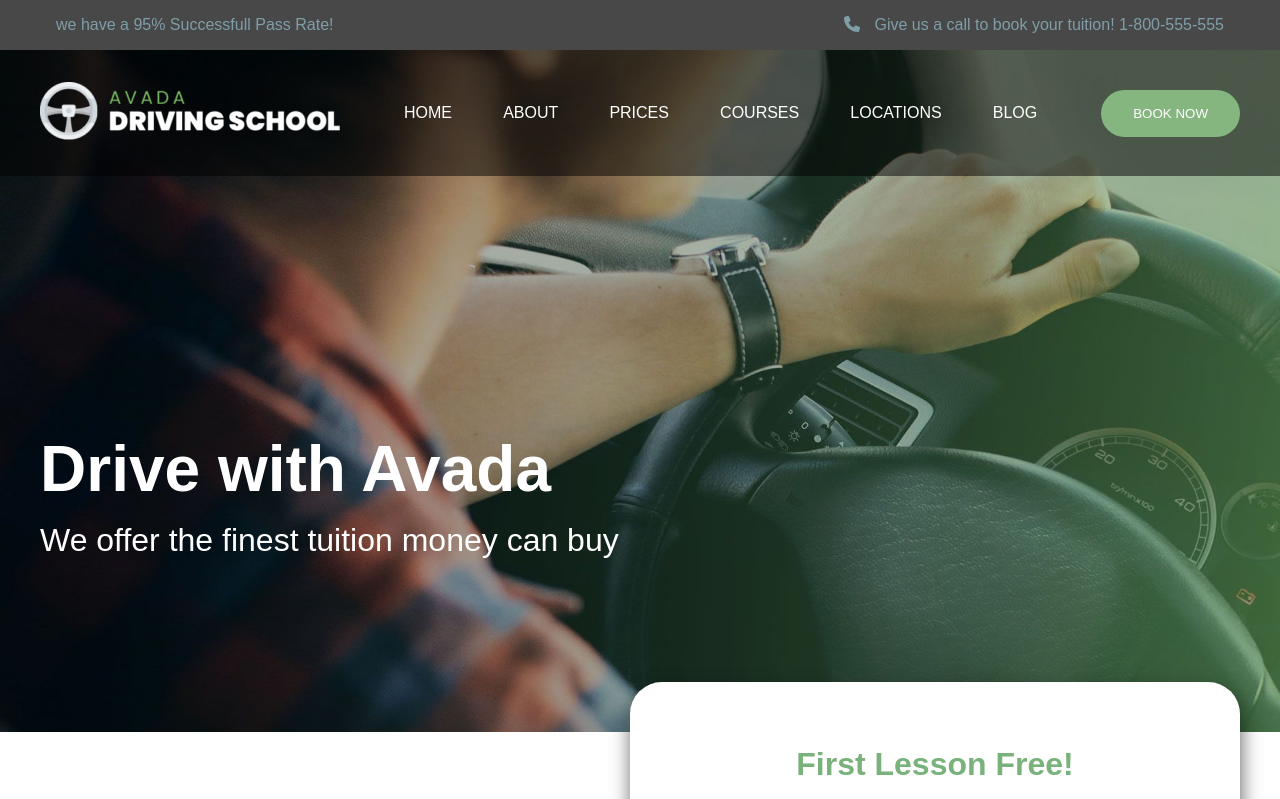
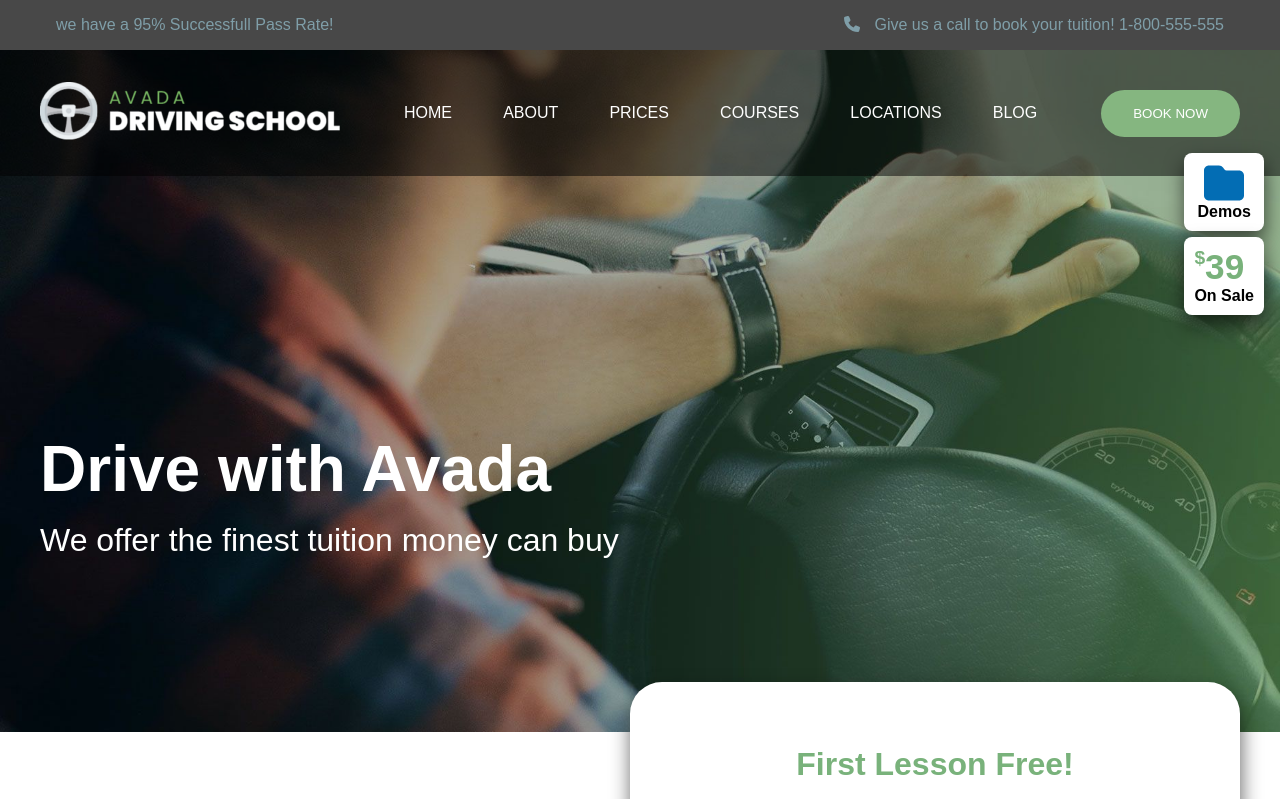
Before and after one commit to FedericoCapitani/proj-html-vuejs, a Vue app: page / in a window 1280 px wide. Shown: the top 799 px of the page. Built offline with nearby package versions, Linux system fonts and the light colour scheme.

Commit message:
add latest news

```diff
--- a/src/assets/scss/style.scss
+++ b/src/assets/scss/style.scss
@@ -52,12 +52,43 @@
     }
 }
 
+.column_center{
+    align-items: center;
+    flex-direction: column;
+}
 .jumbotron{
     margin-top: calc(-144px);
     height: 700px;
     background-image: url('@/assets/img/homepage-hero-background.jpg');
     background-size: cover;
     background-repeat: no-repeat;
+    .jumbo_icons{
+        display: flex;
+        flex-direction: column;
+        position: absolute;
+        right: 0px;
+        top: 150px;
+        .icon{
+            background-color: $cube-white;
+            margin: 3px 1rem;
+            border-radius: 0.5rem;
+            padding: 10px;
+            font-weight: 600;
+            box-shadow: 1px 10px 20px rgba(0, 0, 0, 0.61);
+            .price{
+                display: flex;
+                color: $cube-green;
+                font-size: 2.2rem;
+                #dollar{
+                    font-size: 1.2rem;
+                }
+            }
+            #folder{
+                color: $cube-blue;
+                font-size: 2.5rem;
+            }
+        }
+    }
     .jumbo_text{
         max-width: 1200px;
         margin: 0 auto;
@@ -328,6 +359,47 @@
     }
 }
 
+.latest_news{
+    background-image: url("@/assets/img/latestnews-background.jpg");
+    padding-bottom: 4rem;
+    .news_container{
+        max-width: 1200px;
+        margin: 0 auto;
+        text-align: center;
+        background-color: $cube-white;
+        padding: 3rem;
+        border-top: 5px solid $cube-light-blue;
+        border-top-left-radius: 1rem;
+        border-top-right-radius: 1rem;
+        box-shadow: 1px 10px 20px rgba(0, 0, 0, 0.61);
+        .container{
+            display: flex;
+            column-gap: 2rem;
+            .col_half{
+                width: calc(100% / 2 - 1rem);
+                img{
+                    width: 100%
+                };
+            }
+        }
+        .news_btn{
+            margin-top: 3rem;
+            background-color: $cube-green;
+            border: none;
+            padding: 1rem 2rem;
+            color: $cube-white;
+            border-radius: 2rem;
+            width: 400px;
+        }
+    }
+    .angle_bg{
+        background-image: url("@/assets/img/latestnews-bottom-1200x105.png");
+        margin: 0 auto;
+        width: 1200px;
+        height: 105px;
+    }
+}
+
 .newsletter{
     background-image: url("@/assets/img/newsletter_background.jpg");
     background-size: 100%;
--- a/src/components/MainComponent.vue
+++ b/src/components/MainComponent.vue
@@ -3,6 +3,19 @@
     <main>
 
       <div class="jumbotron">
+        <div class="jumbo_icons">
+          <div class="icon d_flex column_center">
+            <font-awesome-icon :icon="['fas', 'folder']" id="folder" />
+            <p>Demos</p>
+          </div>
+          <div class="icon">
+            <div class="price">
+              <p id="dollar">$</p>
+              <p>39</p>
+            </div>
+            <p>On Sale</p>
+          </div>
+        </div>
         <div class="jumbo_text">
           <h2>
             Drive with Avada
@@ -157,8 +170,29 @@
           </div>
       </div>
 
-      <TestimonialComponent/>
+      <TestimonialOutput/>
 
+      <div class="latest_news">
+        <div class="news_container">
+          <h2>Latest News</h2>
+          <div class="container">
+            <div class="col_half">
+              <img src="@/assets/img/blog-choosecar-700x441.jpg" alt="news_img_1">
+              <h3>What Car to Start With?</h3>
+              <p class="small">February 7th 2019 | <span class="green">0 Comments</span></p>
+              <p>Lorem ipsum dolor sit amet consectetur adipisicing.</p>
+            </div>
+            <div class="col_half">
+              <img src="@/assets/img/blogpost-10and2-700x441.jpg" alt="news_img_2">
+              <h3>What Car to Start With?</h3>
+              <p class="small">February 7th 2019 | <span class="green">0 Comments</span></p>
+              <p>Lorem ipsum dolor sit amet consectetur adipisicing.</p>
+            </div>
+          </div>
+          <button class="news_btn">MORE FROM THE BLOG</button>
+        </div>
+        <div class="angle_bg"></div>
+      </div>
 
     <div class="newsletter d_flex">
       <h2>Sign up to our newsletter</h2>
@@ -171,11 +205,13 @@
 </template>
 
 <script>
-import TestimonialComponent from "@/components/TestimonialsComponent.vue"
+import TestimonialOutput from "@/components/TestimonialsOutputComponent.vue"
 
 export default {
+  components: {
+    TestimonialOutput
+  },
     name: 'SiteMain',
-    components: TestimonialComponent,
     data() {
         return {
 
--- a/src/components/TestimonialsComponent.vue
+++ b/src/components/TestimonialsOutputComponent.vue
@@ -2,11 +2,13 @@
 
     <div class="testimonials">
         <div class="testim_container" v-for="item in testimonials" :key="item.id">
-            <h3>Testimonials</h3>
-            <p>Here's what our happy drivers had to say about our services:</p>
-            <img :src="item.img" alt="">
-            <p> {{item.message}} </p>
-            <p> {{item.name}} </p>
+            <div class="selected">
+                <h3>Testimonials</h3>
+                <p>Here's what our happy drivers had to say about our services:</p>
+                <img :src="'@/assets/img/'+ item.img" alt="immagine testimonial">
+                <p> {{item.message}} </p>
+                <p> {{item.name}} </p>
+            </div>
         </div>
 
     </div>
@@ -15,38 +17,38 @@
 
 <script>
 export default {
-    name: 'TestimonialComponent',
+    name: 'TestimonialOutput',
     data() {
         return {
             selected_img: 0,
             testimonials: [
                 {
                     id: 1,
-                    img: "@/assets/img/testimonial-sophia.png",
+                    img: "testimonial-sophia.png",
                     name: "Sophia Jones",
                     message: "Avada Driving School really helped build my confidence behind the wheel and with driving in general, and they got me a first time pass! Highly recommended"
                 },
                 {
                     id: 2,
-                    img: "@/assets/img/testimonial-grant.png",
+                    img: "testimonial-grant.png",
                     name: "Grant Jones",
                     message: "Avada Driving School really helped build my confidence behind the wheel and with driving in general, and they got me a first time pass! Highly recommended"
                 },
                 {
                     id: 3,
-                    img: "@/assets/img/testimonial-kate.png",
+                    img: "testimonial-kate.png",
                     name: "Kate Jones",
                     message: "Avada Driving School really helped build my confidence behind the wheel and with driving in general, and they got me a first time pass! Highly recommended"
                 },
                 {
                     id: 4,
-                    img: "@/assets/img/testimonial-harold.png",
+                    img: "testimonial-harold.png",
                     name: "Harold Jones",
                     message: "Avada Driving School really helped build my confidence behind the wheel and with driving in general, and they got me a first time pass! Highly recommended"
                 },
                 {
                     id: 5,
-                    img: "@/assets/img/testimonial-kelly.png",
+                    img: "testimonial-kelly.png",
                     name: "Kelly Jones",
                     message: "Avada Driving School really helped build my confidence behind the wheel and with driving in general, and they got me a first time pass! Highly recommended"
                 }
--- a/src/main.js
+++ b/src/main.js
@@ -12,10 +12,11 @@ import { faFacebook } from '@fortawesome/free-brands-svg-icons'
 import { faTwitter } from '@fortawesome/free-brands-svg-icons'
 import { faYoutube } from '@fortawesome/free-brands-svg-icons'
 import { faInstagram } from '@fortawesome/free-brands-svg-icons'
+import { faFolder } from '@fortawesome/free-solid-svg-icons'
 
 import { FontAwesomeIcon } from '@fortawesome/vue-fontawesome'
 
-library.add(faPhone, faHouse, faEnvelope, faLink, faCircleRight, faTwitter, faYoutube, faFacebook, faInstagram)
+library.add(faPhone, faHouse, faEnvelope, faLink, faCircleRight, faTwitter, faYoutube, faFacebook, faInstagram, faFolder)
 
 Vue.component('font-awesome-icon', FontAwesomeIcon)
 
```
